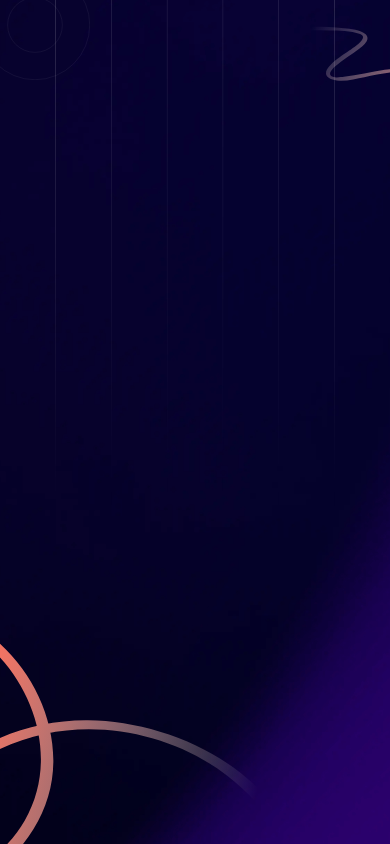
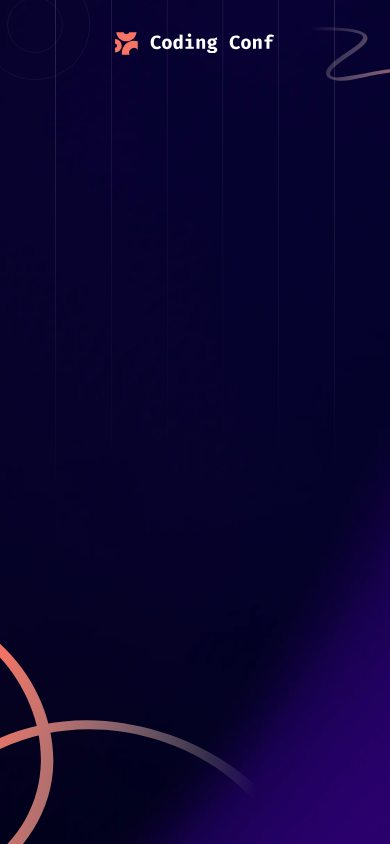
Before and after one commit to danaYatsuta/fm-conference-ticket-generator, a Vue app: page / in a window 390 px wide. Built offline with nearby package versions, Linux system fonts and the light colour scheme; the HTML template or start-up script is replaced by a standard one.

Commit message:
Mobile logo

```diff
--- a/src/App.vue
+++ b/src/App.vue
@@ -1,3 +1,7 @@
 <template>
-  <div class="background-mobile h-dvh"></div>
+  <div class="background-mobile flex h-dvh flex-col items-center pt-8">
+    <header>
+      <img src="./assets/images/logo-full.svg" alt="Coding Conf logo" class="w-40" />
+    </header>
+  </div>
 </template>
```
Also changed, not shown: src/assets/images/logo-full.svg (added).
